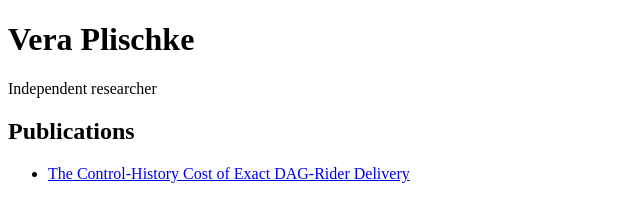
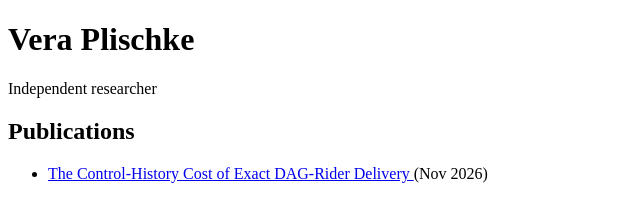
Before and after one commit to vplischke/research, a plain HTML site: page index.html in a window 1280 px wide. Shown: the full height of the page, 0-640 px from the left. Drawn offline with Linux system fonts and the light colour scheme.

Commit message:
update index.html

```diff
--- a/index.html
+++ b/index.html
@@ -14,6 +14,7 @@
       <a href="/papers/TETRIS/">
         The Control-History Cost of Exact DAG-Rider Delivery
       </a>
+      (Nov 2026)
     </li>
   </ul>
 </body>
```
